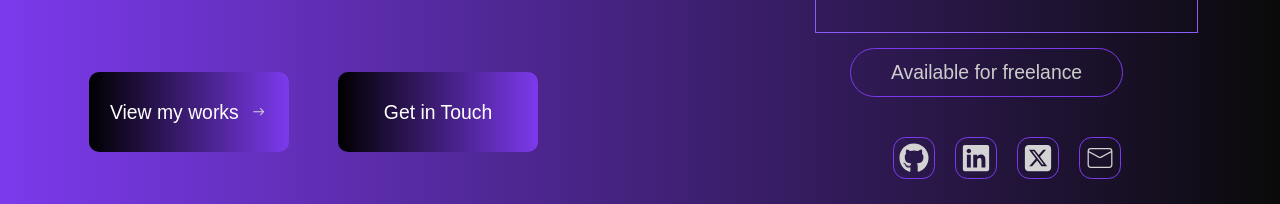
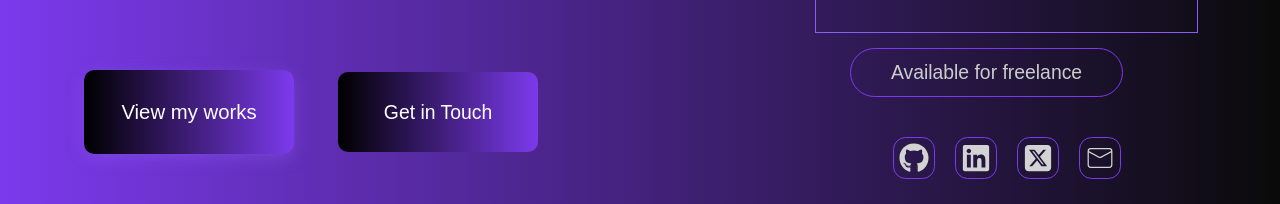
Before and after one commit to mayomide1/mayomide-personal-portfolio, a React (Vite) app in the folder portfolio/: page / in a window 1280 px wide. In both pictures the pointer is over the button "View my works". Shown: the part 402-606 px from the top of the page. Built offline with nearby package versions, Linux system fonts and the light colour scheme.

Commit message:
Added changes

```diff
--- a/portfolio/src/Page.jsx
+++ b/portfolio/src/Page.jsx
@@ -38,7 +38,7 @@ const Page = () => {
     <p>Frontend Developer</p>
     <p>I build clean, responsive websites with simple code and user-friendly designs. Specializing in modern web technologies to create exceptional digital experiences.</p>
     <div className='buttons'>
-        <a href='#projects'><button>View my works <IoIosArrowRoundForward /></button></a>
+        <a href='#projects'><button>View my works</button></a>
         <a href='#contact'><button>Get in Touch</button></a>
 
     </div>
--- a/portfolio/src/index.css
+++ b/portfolio/src/index.css
@@ -231,7 +231,8 @@ color: #D3D3D3;
 .contact-cards .contact-card:hover:nth-child(2),
 .container:hover,
 .social-icons:hover,
-#home .left .image:hover{
+#home .left .image:hover,
+#home .buttons button:hover{
   transform: translate(20px) scale(1.05);
   box-shadow: 0px 4px 15px rgba(139, 92, 246, 0.4);
 }
```
